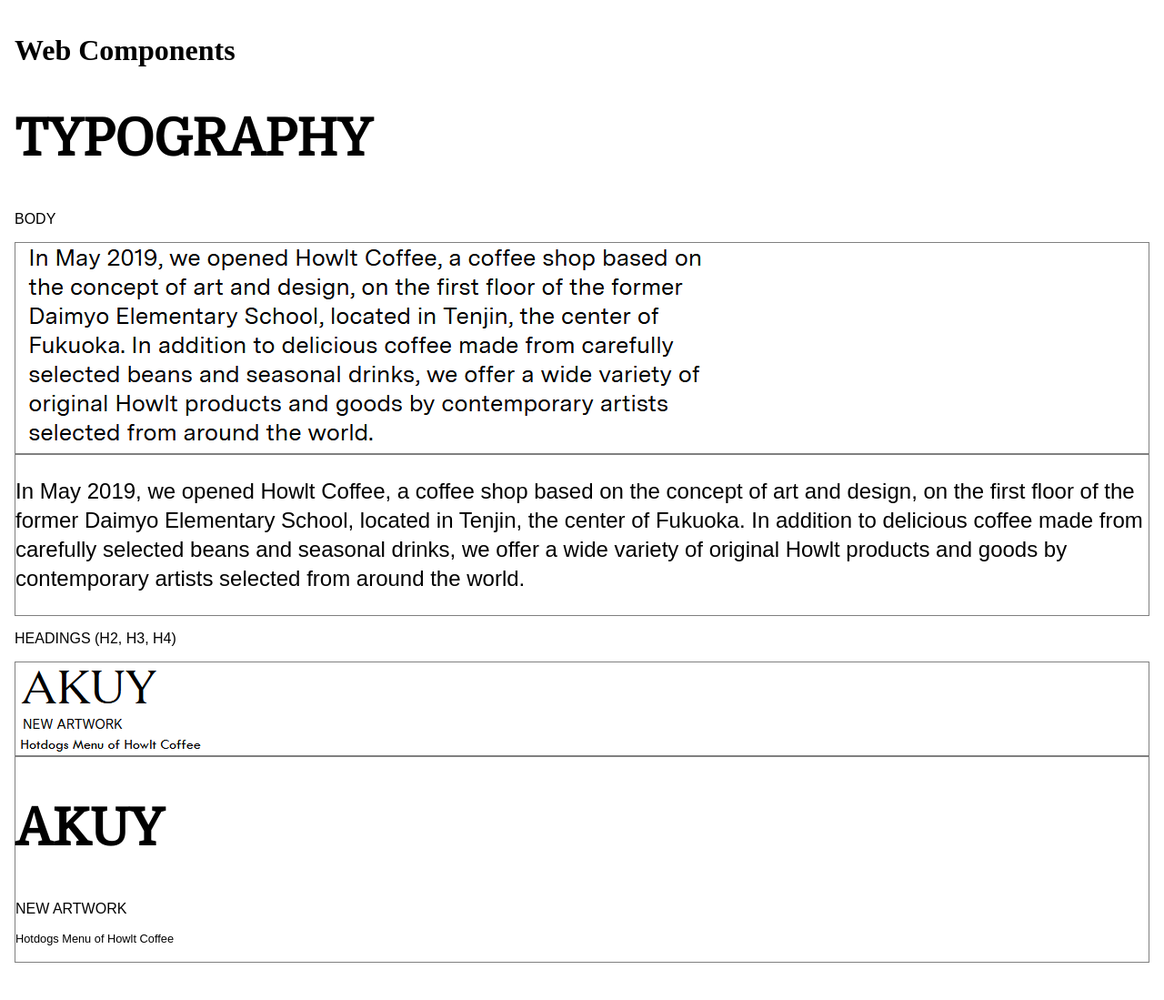
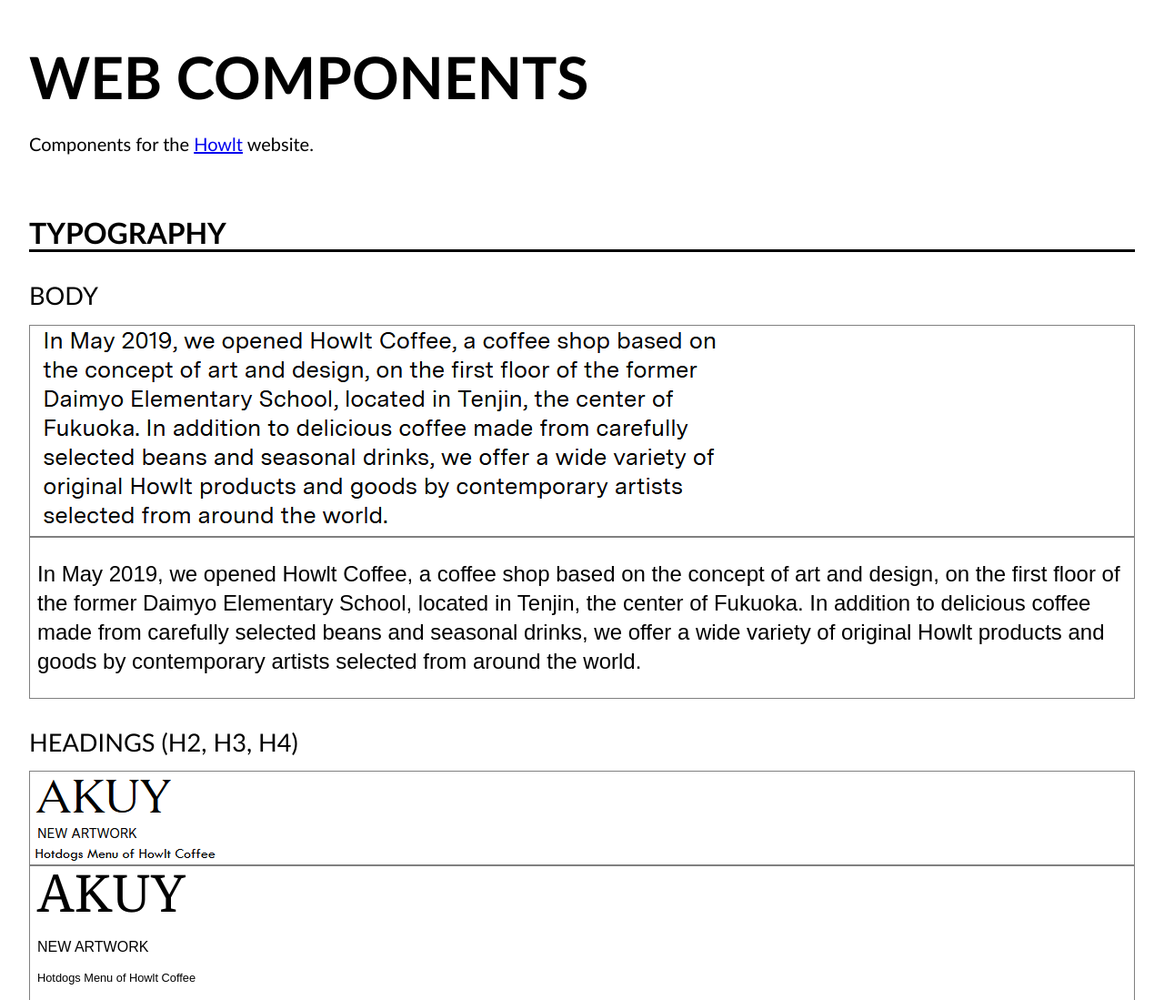
Before and after one commit to tholmesmcad/howlt-casestudy, a plain HTML site: page components/index.html in a window 1280 px wide. Shown: the top 1099 px of the page at 91% size. Before the commit the page ends 1074 px from the top, so only its background shows below. Drawn offline with Linux system fonts and the light colour scheme; a web font is replaced by a local one.

Commit message:
Update Component Names

```diff
--- a/components/css/main.css
+++ b/components/css/main.css
@@ -12,7 +12,42 @@ html {
 }
 
 body {
-    padding: 1rem;
+    padding: 2rem;
+}
+
+/*Compenent name fomatting*/
+.component__name {
+    font-family: 'Gill Sans', 'Gill Sans MT', Calibri, 'Trebuchet MS', sans-serif;
+    margin-bottom: 1rem;
+}
+
+p.component__name {
+    font-size: 20px;
+}
+
+h1.component__name,
+h2.component__name,
+h3.component__name {
+    text-transform: uppercase;
+    font-weight: bold;
+}
+
+h1.component__name {
+    font-size: 4rem;
+    margin-top: 1rem;
+}
+
+h2.component__name {
+    font-size: 2rem;
+    margin-top: 4rem;
+    margin-bottom: 0;
+    border-bottom: 3px solid black;
+}
+
+h3.component__name {
+    font-size: 1.7rem;
+    font-weight: normal;
+    margin-top: 2rem;
 }
 
 /*Typography*/
@@ -24,8 +59,10 @@ p {
 
 h2 {
     font-family: var(--font-serif);
+    font-weight: 100;
     font-size: 3.5rem;
     text-transform: uppercase;
+    margin: 0;
 }
 
 h3 {
@@ -56,6 +93,7 @@ img {
 
 .component__code {
     border: 1px solid gray;
+    padding-left: 0.5rem;
 }
 
 /*MAKE IT MATCH STUFF..........................
--- a/components/index.html
+++ b/components/index.html
@@ -10,9 +10,12 @@
     </head>
 
     <body>
-        <h1>Web Components</h1>
 
-        <h2>Typography</h2>
+        <main>
+            <h1 class="component__name">Web Components</h1>
+            <p class="component__name">Components for the <a href="https://howlt.com/en/">Howlt</a> website.</p>
+
+            <h2 class="component__name">Typography</h2>
 
             <article class="component">
                 <h3 class="component__name">body</h3>
@@ -39,6 +42,7 @@
                     <h4>Hotdogs Menu of Howlt Coffee</h4>
                 </div>
             </article>
+        </main>
 
     </body>
 </html>
```
Lines whose indentation alone changed are shown as unchanged.
